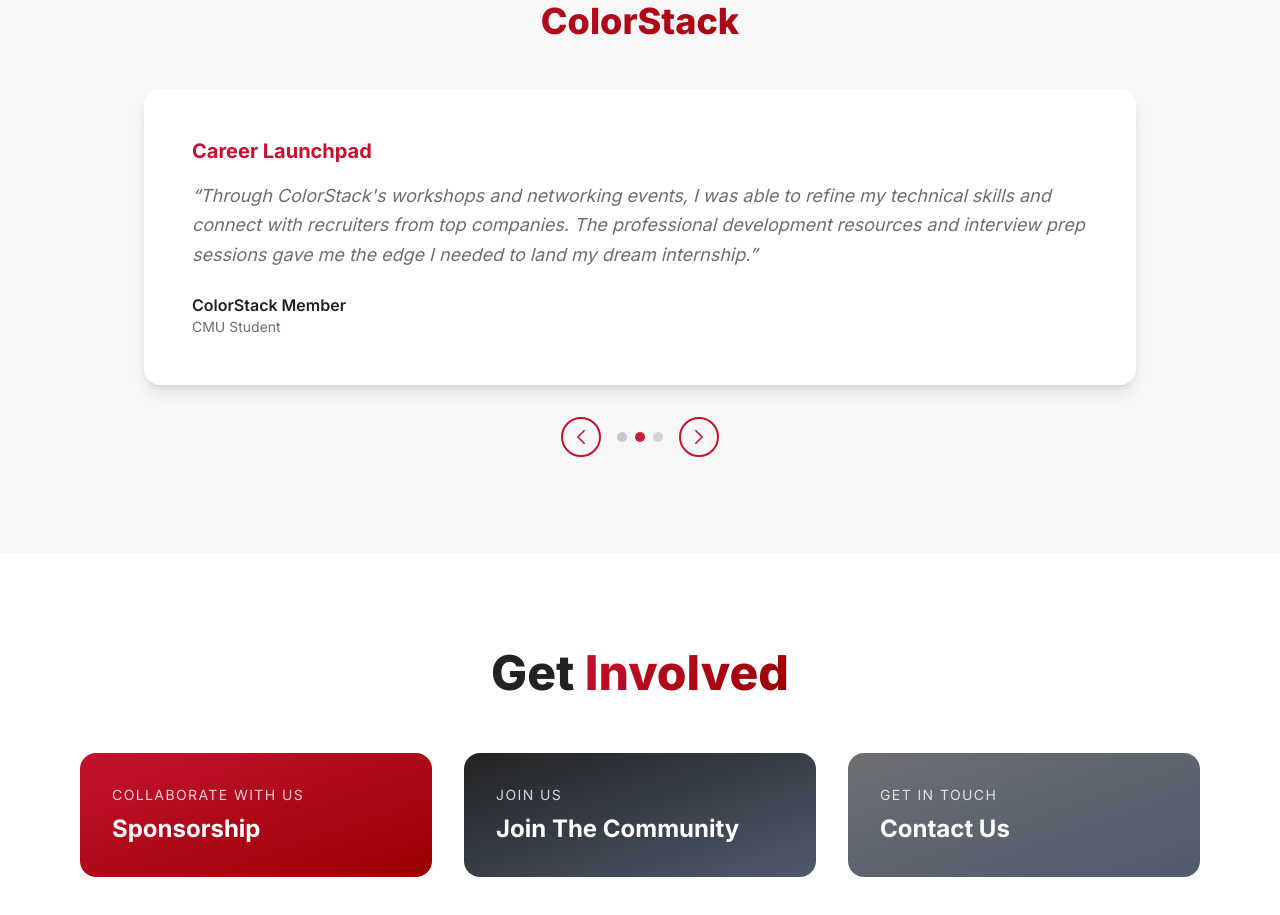
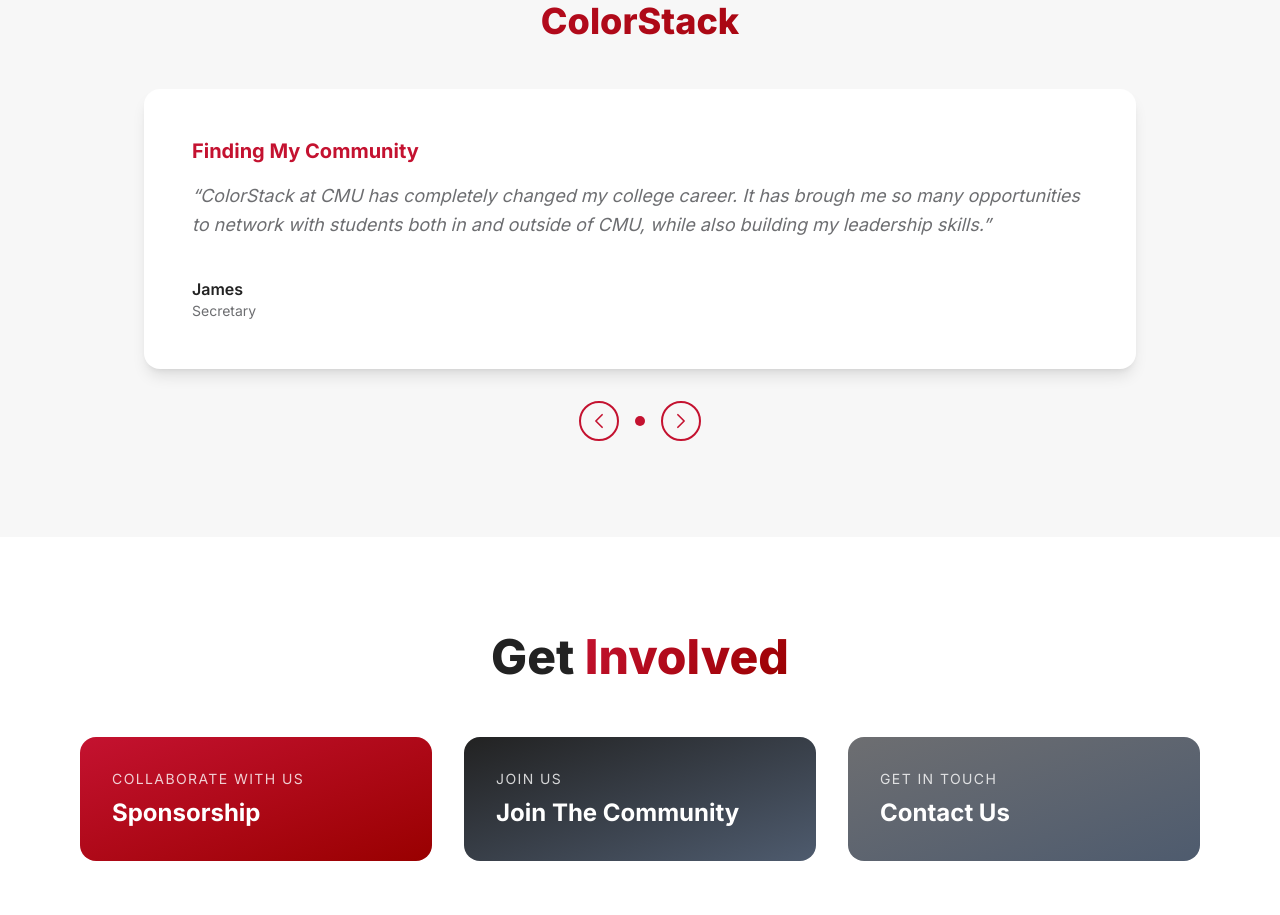
Before and after one commit to cmucolorstack/ColorStack-Website, a Next.js app: page / in a window 1280 px wide. Shown: the part 2000-2915 px from the top of the page. Built offline with nearby package versions, Linux system fonts and the light colour scheme.

Commit message:
cleaned testimonials to make real

```diff
--- a/components/TestimonialCarousel.tsx
+++ b/components/TestimonialCarousel.tsx
@@ -6,24 +6,10 @@
   {
     title: 'Finding My Community',
     quote:
-      'ColorStack at CMU gave me a community where I truly belong. The mentorship and connections I\'ve made have been invaluable to my growth as both a student and future technologist. I\'ve gained confidence, built lifelong friendships, and found people who genuinely want to see me succeed.',
-    name: 'ColorStack Member',
-    role: 'CMU Student',
-  },
-  {
-    title: 'Career Launchpad',
-    quote:
-      'Through ColorStack\'s workshops and networking events, I was able to refine my technical skills and connect with recruiters from top companies. The professional development resources and interview prep sessions gave me the edge I needed to land my dream internship.',
-    name: 'ColorStack Member',
-    role: 'CMU Student',
-  },
-  {
-    title: 'Bridging the Gap',
-    quote:
-      'As a first-generation college student, navigating the tech industry felt overwhelming. ColorStack bridged that gap by providing the resources, guidance, and support system I needed. From resume reviews to mock interviews, every event pushed me closer to my goals.',
-    name: 'ColorStack Member',
-    role: 'CMU Student',
-  },
+      'ColorStack at CMU has completely changed my college career. It has brough me so many opportunities to network with students both in and outside of CMU, while also building my leadership skills.',
+    name: 'James',
+    role: 'Secretary',
+  }
 ];
 
 export default function TestimonialCarousel() {
```
